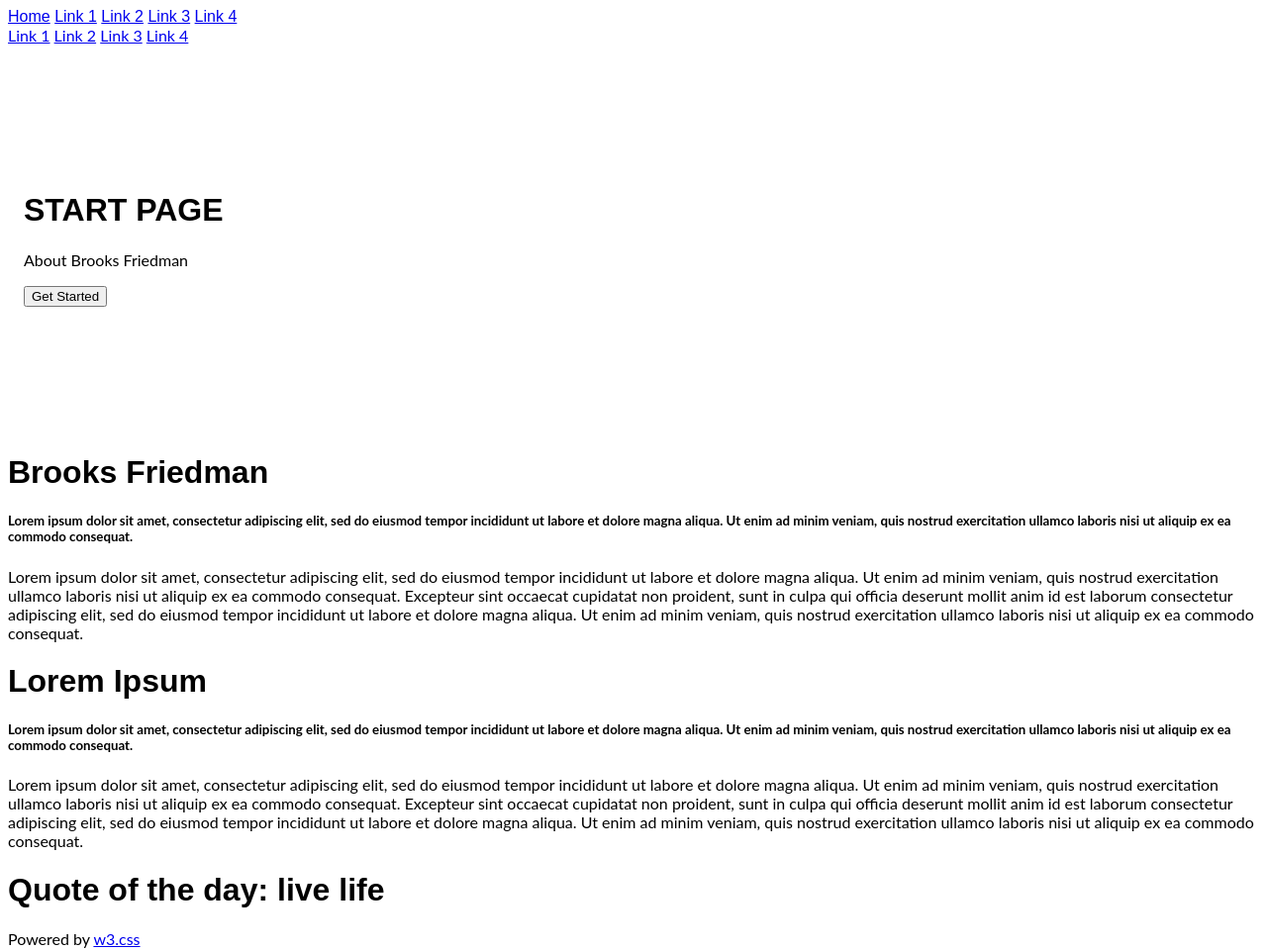
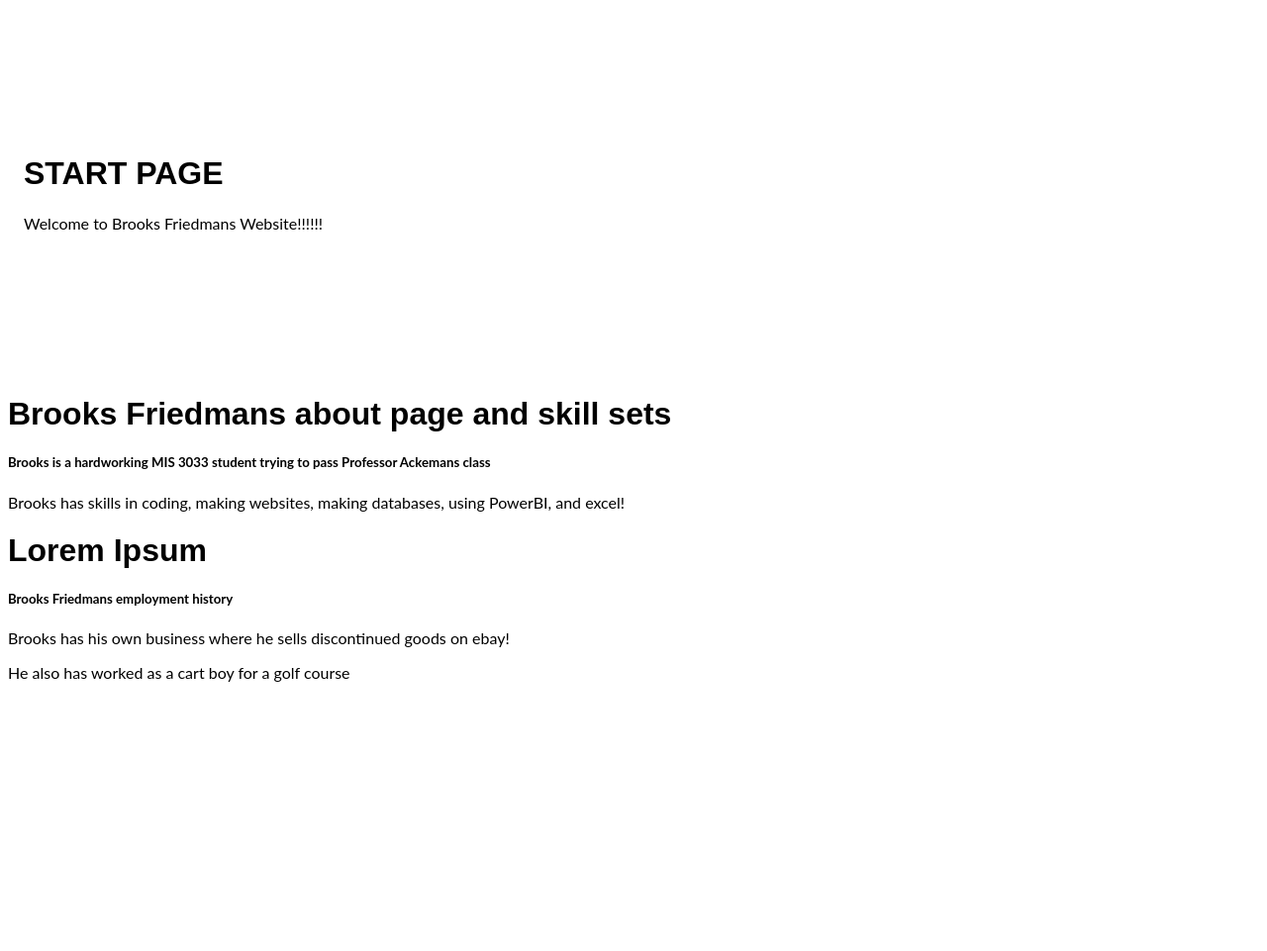
Before and after one commit to brooksfriedman/brooksfriedman.github.io, a plain HTML site: page index.html/index.html in a window 1280 px wide. Shown: the whole page at 99% size. After the commit the page ends 800 px from the top, so only its background shows below. Drawn offline with Linux system fonts and the light colour scheme.

Commit message:
getting close

```diff
--- a/index.html/index.html
+++ b/index.html/index.html
@@ -9,7 +9,7 @@
             font-family: "Lato", sans-serif
         }
 
-        .w3-bar, h1, button {
+        .bar, h1, button {
             font-family: "Montserrat", sans-serif
         }
 
@@ -20,101 +20,52 @@
 </head>
 <body>
 
-    <!-- Navbar -->
-    <div class="w3-top">
-        <div class="w3-bar w3-red w3-card w3-left-align w3-large">
-            <a class="w3-bar-item w3-button w3-hide-medium w3-hide-large w3-right w3-padding-large w3-hover-white w3-large w3-red" href="javascript:void(0);" onclick="myFunction()" title="Toggle Navigation Menu"><i class="fa fa-bars"></i></a>
-            <a href="#" class="w3-bar-item w3-button w3-padding-large w3-white">Home</a>
-            <a href="#" class="w3-bar-item w3-button w3-hide-small w3-padding-large w3-hover-white">Link 1</a>
-            <a href="#" class="w3-bar-item w3-button w3-hide-small w3-padding-large w3-hover-white">Link 2</a>
-            <a href="#" class="w3-bar-item w3-button w3-hide-small w3-padding-large w3-hover-white">Link 3</a>
-            <a href="#" class="w3-bar-item w3-button w3-hide-small w3-padding-large w3-hover-white">Link 4</a>
-        </div>
 
-        <!-- Navbar on small screens -->
-        <div id="navDemo" class="w3-bar-block w3-white w3-hide w3-hide-large w3-hide-medium w3-large">
-            <a href="#" class="w3-bar-item w3-button w3-padding-large">Link 1</a>
-            <a href="#" class="w3-bar-item w3-button w3-padding-large">Link 2</a>
-            <a href="#" class="w3-bar-item w3-button w3-padding-large">Link 3</a>
-            <a href="#" class="w3-bar-item w3-button w3-padding-large">Link 4</a>
-        </div>
-    </div>
 
-    <!-- Header -->
-    <header class="w3-container w3-red w3-center" style="padding:128px 16px">
-        <h1 class="w3-margin w3-jumbo">START PAGE</h1>
-        <p class="w3-xlarge">About Brooks Friedman</p>
-        <button class="w3-button w3-black w3-padding-large w3-large w3-margin-top">Get Started</button>
+
+    <header class="container red center" style="padding:128px 16px">
+        <h1 class="margin jumbo">START PAGE</h1>
+        <p class="xlarge">Welcome to Brooks Friedmans Website!!!!!!</p>
     </header>
 
-    <!-- First Grid -->
-    <div class="w3-row-padding w3-padding-64 w3-container">
-        <div class="w3-content">
-            <div class="w3-twothird">
-                <h1>Brooks Friedman</h1>
-                <h5 class="w3-padding-32">Lorem ipsum dolor sit amet, consectetur adipiscing elit, sed do eiusmod tempor incididunt ut labore et dolore magna aliqua. Ut enim ad minim veniam, quis nostrud exercitation ullamco laboris nisi ut aliquip ex ea commodo consequat.</h5>
+    <div class="row-padding padding-64 container">
+        <div class="content">
+            <div class="twothird">
+                <h1>Brooks Friedmans about page and skill sets</h1>
+                <h5 class="padding-32">Brooks is a hardworking MIS 3033 student trying to pass Professor Ackemans class</h5>
 
-                <p class="w3-text-grey">
-                    Lorem ipsum dolor sit amet, consectetur adipiscing elit, sed do eiusmod tempor incididunt ut labore et dolore magna aliqua. Ut enim ad minim veniam, quis nostrud exercitation ullamco laboris nisi ut aliquip ex ea commodo consequat. Excepteur sint
-                    occaecat cupidatat non proident, sunt in culpa qui officia deserunt mollit anim id est laborum consectetur adipiscing elit, sed do eiusmod tempor incididunt ut labore et dolore magna aliqua. Ut enim ad minim veniam, quis nostrud exercitation ullamco
-                    laboris nisi ut aliquip ex ea commodo consequat.
+                <p class="text-grey">
+                    Brooks has skills in coding, making websites, making databases, using PowerBI, and excel!
                 </p>
             </div>
 
-            <div class="w3-third w3-center">
-                <i class="fa fa-anchor w3-padding-64 w3-text-red"></i>
+            <div class="third center">
+                <i class="fa fa-anchor padding-64 text-red"></i>
             </div>
         </div>
     </div>
 
-    <!-- Second Grid -->
-    <div class="w3-row-padding w3-light-grey w3-padding-64 w3-container">
-        <div class="w3-content">
-            <div class="w3-third w3-center">
-                <i class="fa fa-coffee w3-padding-64 w3-text-red w3-margin-right"></i>
+    <div class="row-padding light-grey padding-64 container">
+        <div class="content">
+            <div class="third center">
+                <i class="fa fa-coffee padding-64 text-red margin-right"></i>
             </div>
 
-            <div class="w3-twothird">
+            <div class="twothird">
                 <h1>Lorem Ipsum</h1>
-                <h5 class="w3-padding-32">Lorem ipsum dolor sit amet, consectetur adipiscing elit, sed do eiusmod tempor incididunt ut labore et dolore magna aliqua. Ut enim ad minim veniam, quis nostrud exercitation ullamco laboris nisi ut aliquip ex ea commodo consequat.</h5>
+                <h5 class="padding-32">Brooks Friedmans employment history </h5>
 
-                <p class="w3-text-grey">
-                    Lorem ipsum dolor sit amet, consectetur adipiscing elit, sed do eiusmod tempor incididunt ut labore et dolore magna aliqua. Ut enim ad minim veniam, quis nostrud exercitation ullamco laboris nisi ut aliquip ex ea commodo consequat. Excepteur sint
-                    occaecat cupidatat non proident, sunt in culpa qui officia deserunt mollit anim id est laborum consectetur adipiscing elit, sed do eiusmod tempor incididunt ut labore et dolore magna aliqua. Ut enim ad minim veniam, quis nostrud exercitation ullamco
-                    laboris nisi ut aliquip ex ea commodo consequat.
+                <p class="text-grey">
+                    Brooks has his own business where he sells discontinued goods on ebay!
+
+                </p>
+                <p class="text-grey">
+                    He also has worked as a cart boy for a golf course
                 </p>
             </div>
         </div>
     </div>
 
-    <div class="w3-container w3-black w3-center w3-opacity w3-padding-64">
-        <h1 class="w3-margin w3-xlarge">Quote of the day: live life</h1>
-    </div>
-
-    <!-- Footer -->
-    <footer class="w3-container w3-padding-64 w3-center w3-opacity">
-        <div class="w3-xlarge w3-padding-32">
-            <i class="fa fa-facebook-official w3-hover-opacity"></i>
-            <i class="fa fa-instagram w3-hover-opacity"></i>
-            <i class="fa fa-snapchat w3-hover-opacity"></i>
-            <i class="fa fa-pinterest-p w3-hover-opacity"></i>
-            <i class="fa fa-twitter w3-hover-opacity"></i>
-            <i class="fa fa-linkedin w3-hover-opacity"></i>
-        </div>
-        <p>Powered by <a href="https://www.w3schools.com/w3css/default.asp" target="_blank">w3.css</a></p>
-    </footer>
-
-    <script>
-// Used to toggle the menu on small screens when clicking on the menu button
-function myFunction() {
-  var x = document.getElementById("navDemo");
-  if (x.className.indexOf("w3-show") == -1) {
-    x.className += " w3-show";
-  } else {
-    x.className = x.className.replace(" w3-show", "");
-  }
-}
-    </script>
 
 </body>
 </html>
```
